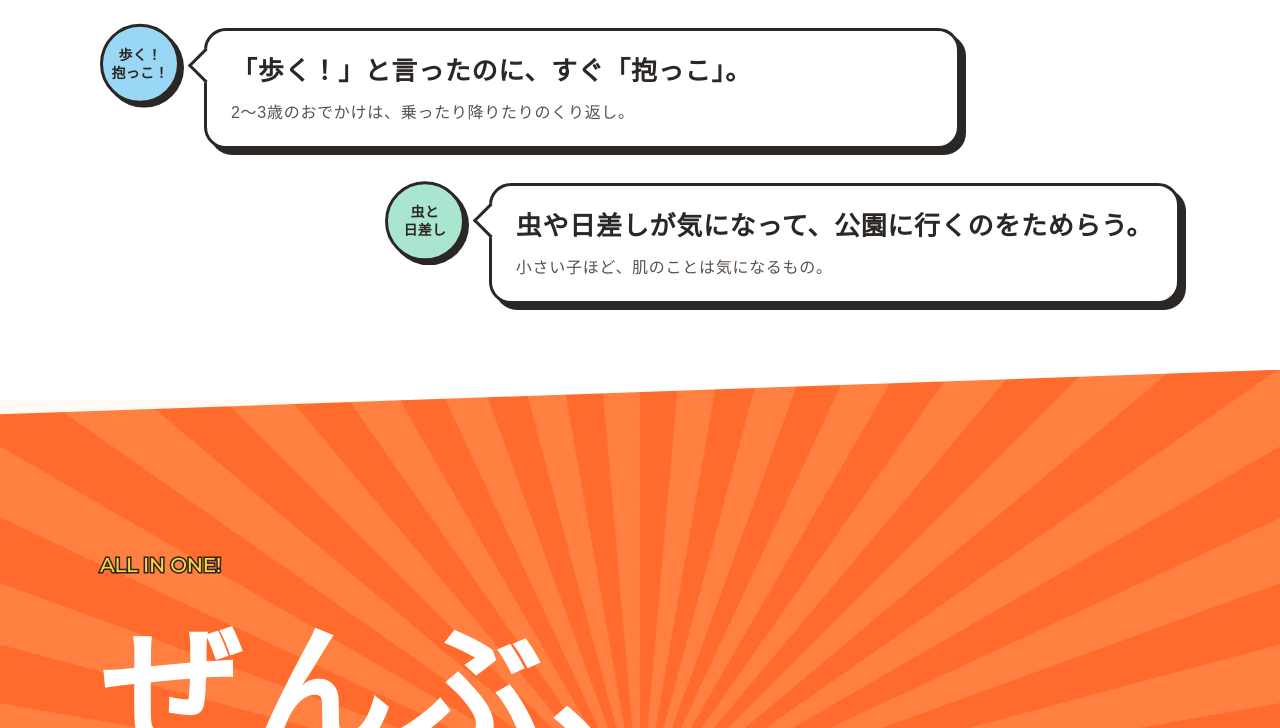
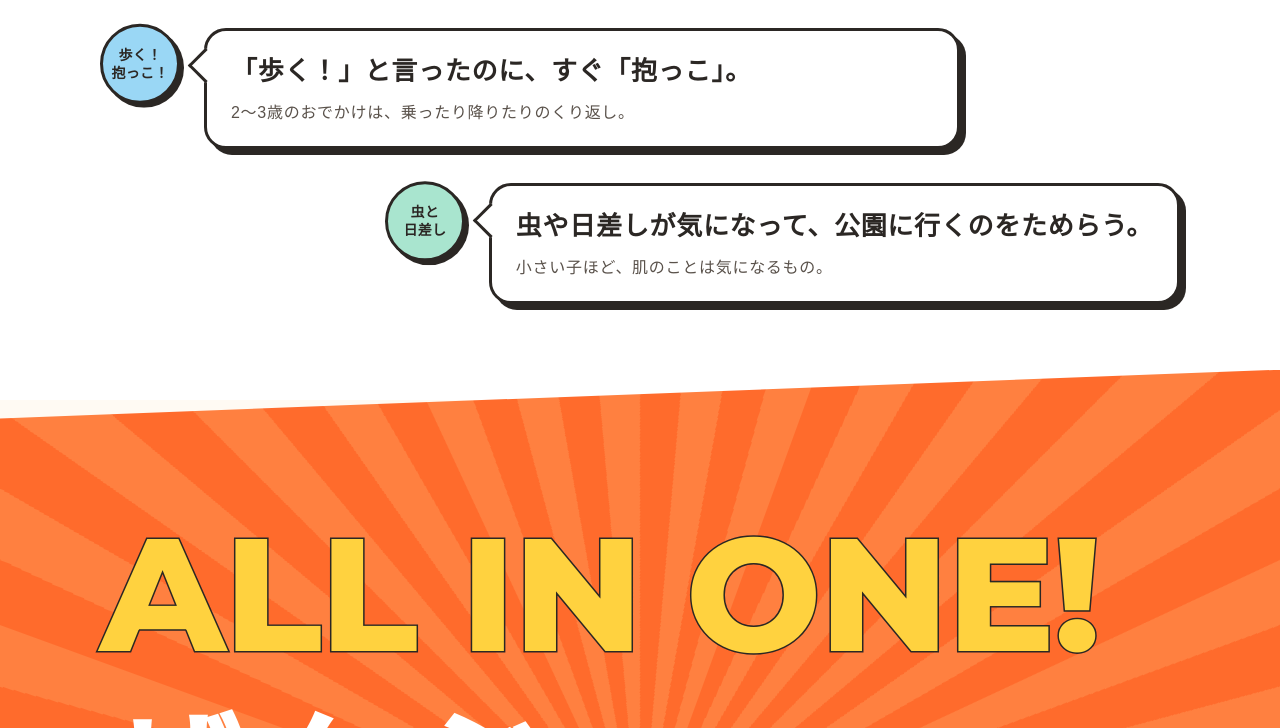
Before and after one commit to sakikohatakeyama/katoji-wagon-stroller-story, a plain HTML site: page item.html in a window 1280 px wide. Shown: the part 2072-2800 px from the top of the page. Drawn offline with Linux system fonts and the light colour scheme; a web font is replaced by a local one.

Commit message:
Fix big English size in answer and CTA
Co-Authored-By: Claude Opus 5.5 <noreply@anthropic.com>

```diff
--- a/item.html
+++ b/item.html
@@ -407,6 +407,9 @@ html::after{content:"";position:fixed;inset:0;border:10px solid var(--orange);po
   .intro-txt{text-align:center}
 }
 @media (prefers-reduced-motion:reduce){.js .intro{display:none}}
+
+.answer p.big-en,.cta p.big-en{font-size:clamp(64px,12.5vw,184px);font-weight:800;line-height:.92;margin-top:0}
+@media (max-width:767px){.answer p.big-en,.cta p.big-en{font-size:clamp(52px,15vw,72px)}}
 </style>
 </head>
 <body>
```
